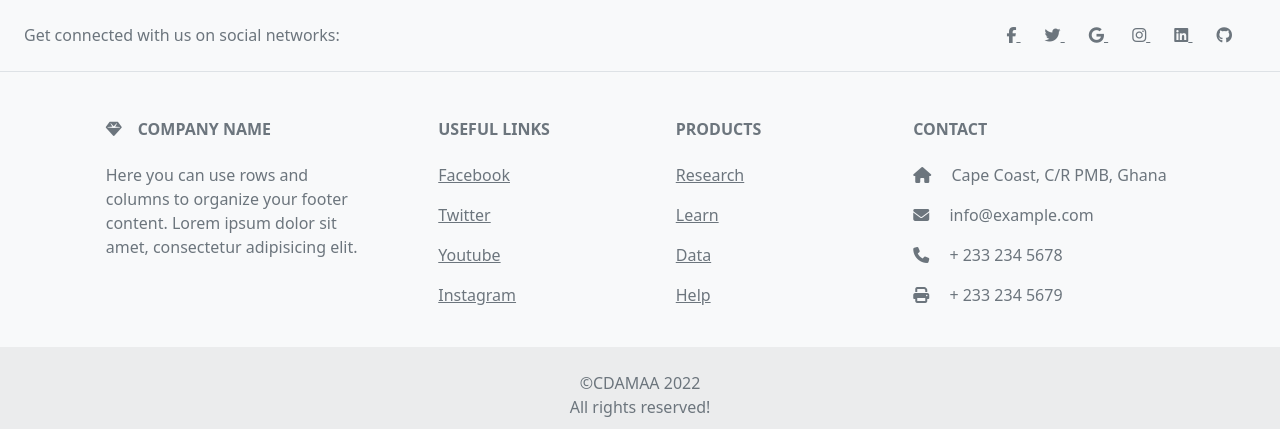
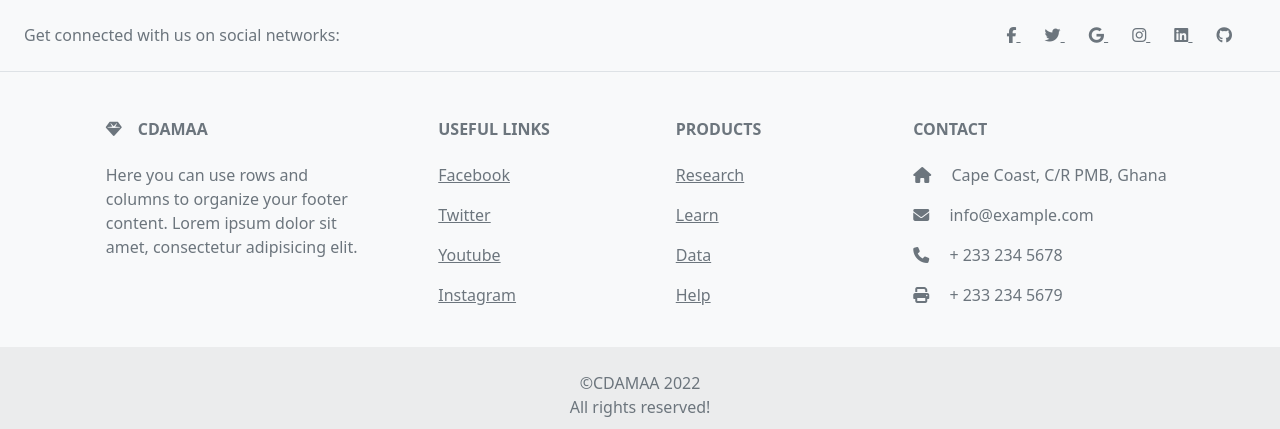
Before and after one commit to theccode/cdama, a Flask app: page / in a window 1280 px wide. Shown: the part 461-890 px from the top of the page. Run offline with Flask 2, Linux system fonts and the light colour scheme; some libraries are stand-ins or nearby versions.

Commit message:
company name added

```diff
--- a/app/template/footer.html
+++ b/app/template/footer.html
@@ -44,7 +44,7 @@
           <div class="col-md-3 col-lg-4 col-xl-3 mx-auto mb-4">
             <!-- Content -->
             <h6 class="text-uppercase fw-bold mb-4">
-              <i class="fas fa-gem me-3"></i>Company name
+              <i class="fas fa-gem me-3"></i>CDAMAA
             </h6>
             <p>
               Here you can use rows and columns to organize your footer content. Lorem ipsum
```
